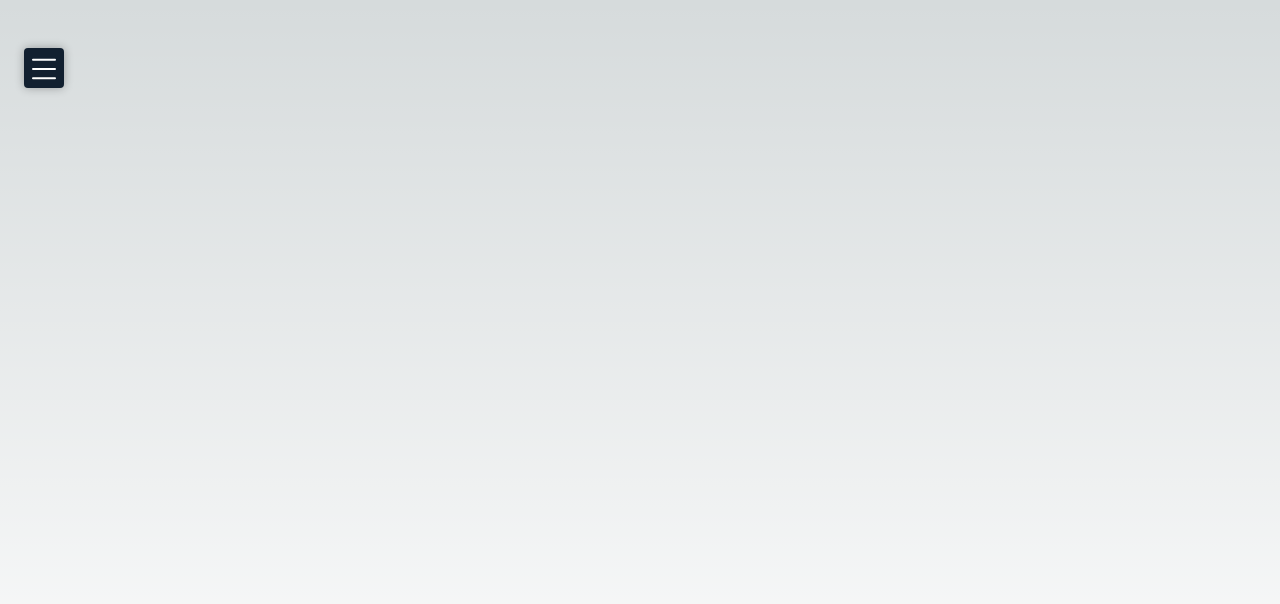
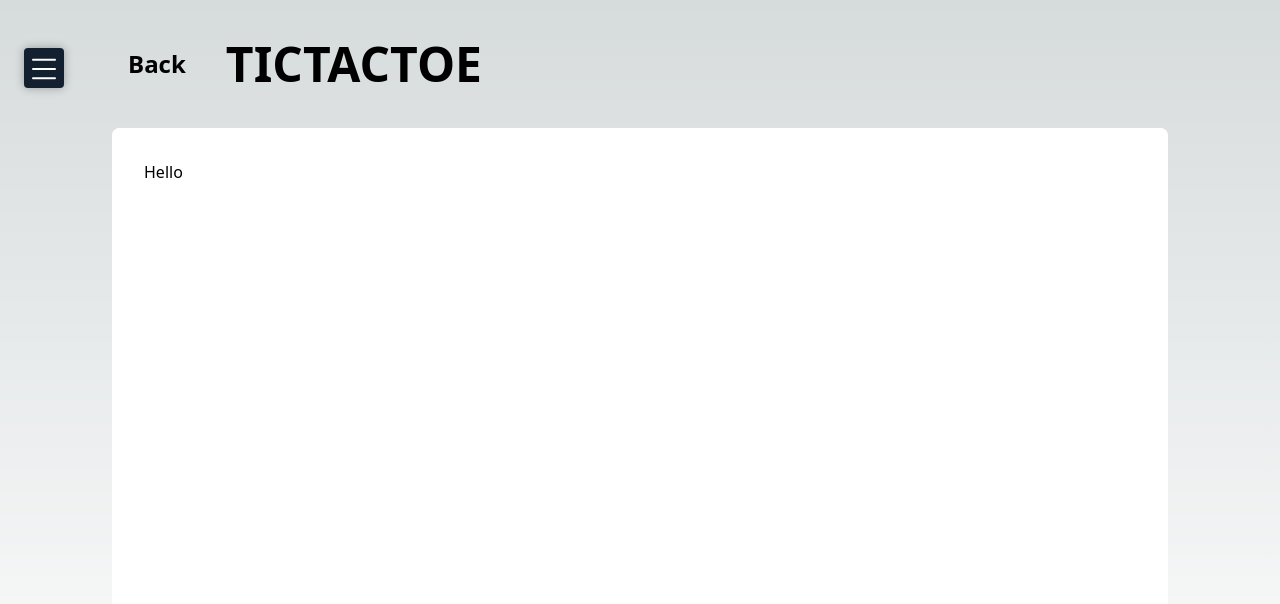
Before and after one commit to juntthanat/main-hub, a Next.js app: page /game/tictactoe in a window 1280 px wide. Shown: the top 604 px of the page. Built offline with nearby package versions, Linux system fonts and the light colour scheme.

Commit message:
feat: application page

```diff
--- /dev/null
+++ b/public/assets/applicationPage/applicationPage.tsx
@@ -0,0 +1,17 @@
+
+export default function applicationPage(titleName:string) {
+return (
+    <div>
+      <div className="z-10 absolute w-full h-32 flex items-center px-32 text-5xl font-bold">
+        <a href={"/game"} className="text-2xl pr-10">
+            Back
+        </a>
+        {titleName}
+      </div>
+      <div className="absolute w-full h-full py-32 px-28">
+        <div className="w-full h-full bg-white rounded-lg bg-white overflow-auto p-8 text-black">
+        </div>
+      </div>
+    </div>
+  );
+}
--- a/public/assets/navbar/navBar.tsx
+++ b/public/assets/navbar/navBar.tsx
@@ -8,7 +8,7 @@ export default function NavBar() {
   };
 
   return (
-    <div className="h-full w-full">
+    <div>
       <div
         onClick={handleClickHamburgerMenu}
         className="absolute h-[40px] w-[40px] z-20 bg-[#122030] rounded top-12 left-6 shadow-hamburger cursor-pointer"
--- a/src/app/game/tictactoe/page.tsx
+++ b/src/app/game/tictactoe/page.tsx
@@ -3,6 +3,7 @@
 import { Poppins } from "next/font/google";
 import { useEffect, useState } from "react";
 import NavBar from "../../../../public/assets/navbar/navBar";
+import applicationPage from "../../../../public/assets/applicationPage/applicationPage";
 
 export default function Home() {
 
@@ -14,7 +15,13 @@ export default function Home() {
         href="https://cdnjs.cloudflare.com/ajax/libs/font-awesome/6.4.0/css/all.min.css"
       ></link>
       <div className="h-full w-screen">
+        {applicationPage("TICTACTOE")}
         {NavBar()}
+        <div className="absolute w-full h-full py-32 px-28">
+          <div className="w-full h-full bg-white rounded-lg bg-white overflow-auto p-8 text-black">
+            Hello
+          </div>
+        </div>
       </div>
     </main>
   );
```
